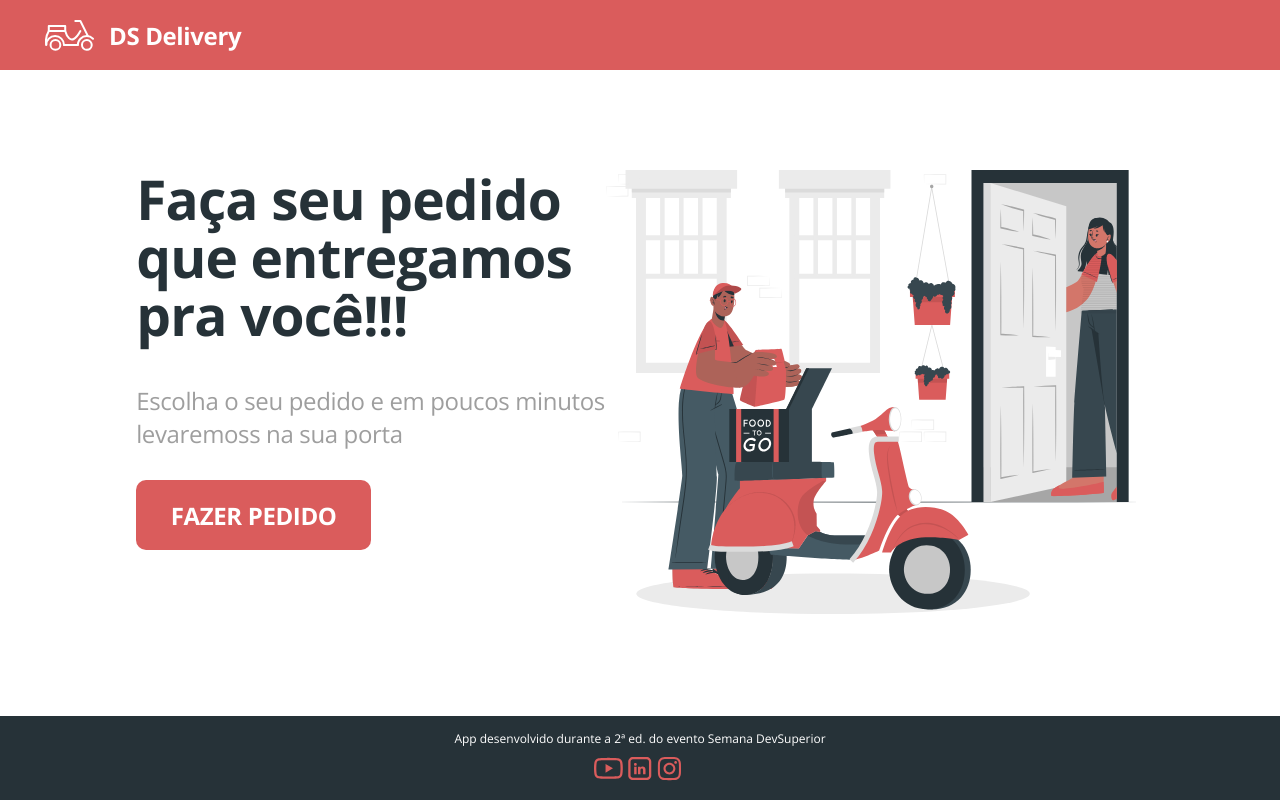
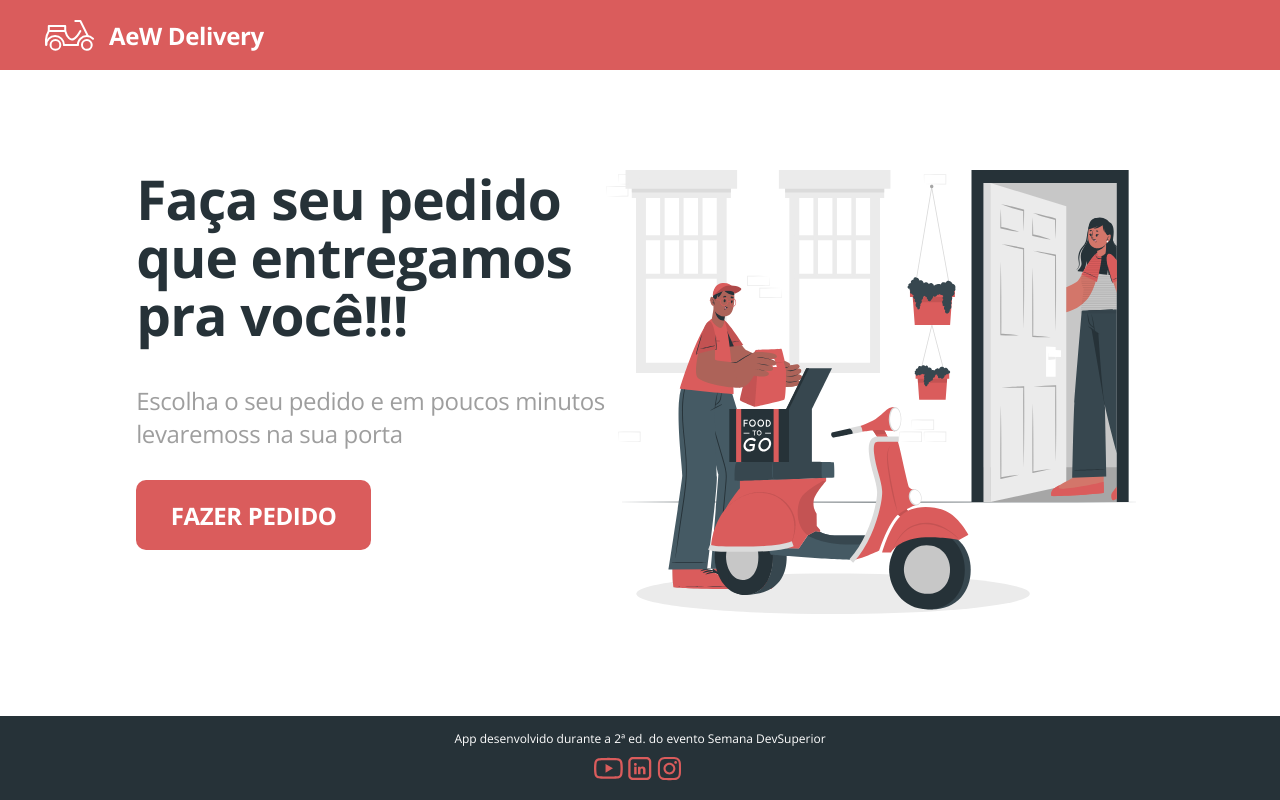
Before and after one commit to aewinformatica/dsdeliver-sds2, a React (Create React App) app in the folder front-web/: page / in a window 1280 px wide. Built offline with nearby package versions, Linux system fonts and the light colour scheme; no server answers.

Commit message:
troca de titulo

```diff
--- a/front-web/src/Navbar/index.tsx
+++ b/front-web/src/Navbar/index.tsx
@@ -5,7 +5,7 @@ function Navbar(){
   return (
     <nav className="main-navbar">
     <Logo></Logo>
-    <Link to="/" className="logo-text">DS Delivery</Link>
+    <Link to="/" className="logo-text">AeW Delivery</Link>
     </nav>
   )
 }
```
